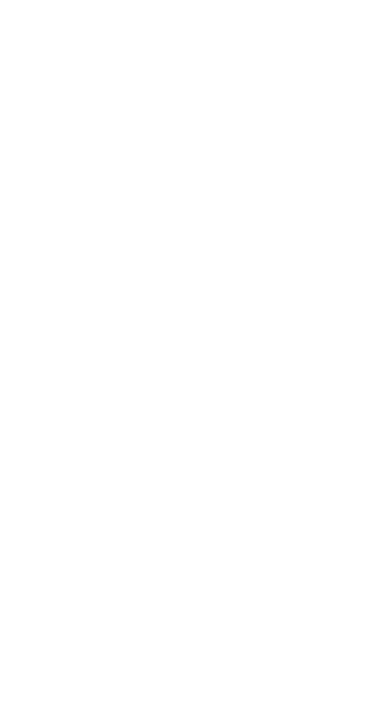
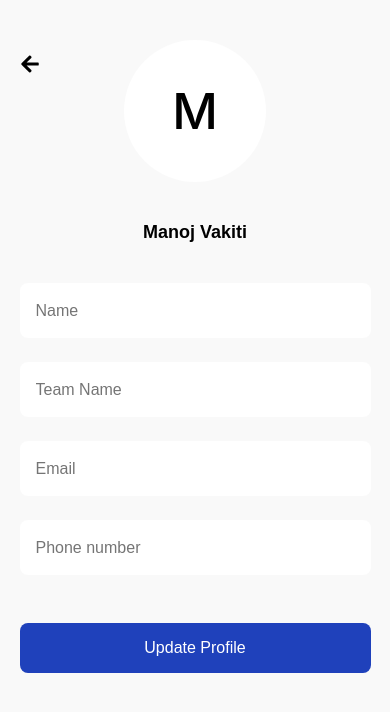
Before and after one commit to manoj8374/Cabin-Booking, a React (Create React App) app in the folder my-app/: page /update-profile in a window 390 px wide. Before the commit this address had no page. Shown: the top 712 px of the page. Built offline with nearby package versions, Linux system fonts and the light colour scheme.

Commit message:
Completed mobile version of update profile page

```diff
--- a/my-app/src/App.tsx
+++ b/my-app/src/App.tsx
@@ -2,6 +2,7 @@ import { Route, Routes } from 'react-router-dom';
 import Login from './components/Login';
 import CreateAccount from './components/CreateAccount'
 import ForgotPasswordComponent from './components/ForgotPassword'
+import UpdateProfile from './components/UpdateProfile';
 import './App.css';
 
 function App() {
@@ -10,6 +11,7 @@ function App() {
       <Route path="/login" element={<Login />} />
       <Route path = "/create-account" element = {<CreateAccount />} />
       <Route path = "/forgot-password" element = {<ForgotPasswordComponent />} />
+      <Route path = "/update-profile" element = {<UpdateProfile />} />
     </Routes>
   );
 }
--- /dev/null
+++ b/my-app/src/components/UpdateProfile/UpdateProfileStyled.tsx
@@ -0,0 +1,73 @@
+import styled from 'styled-components'
+
+export const UpdateProfileContainer = styled.div`
+    background-color: #F9F9F9;
+    min-height: 100vh;
+`
+
+export const UpdateProfileSubContainer = styled.div`
+    background-color: #F9F9F9;
+    height: 100%;
+    display: flex;
+    flex-direction: column;
+    align-items: center;
+    padding-top: 40px;
+    gap: 40px;
+    position: relative;
+`
+
+export const UpdateProfileImageContainer = styled.div`
+    width: 142px;
+    height: 142px;
+    background-color: white;
+    border-radius: 100px;
+    display: flex;
+    justify-content: center;
+    align-items: center;
+    font-size: 50px;
+    font-weight: 500;
+`
+
+export const UpdateProfileHeading = styled.p`
+    font-size: 18px;
+    font-family: 'Poppins', sans-serif;
+    font-weight: bold;
+`
+
+export const UpdateProfileForm = styled.form`
+    display: flex;
+    flex-direction: column;
+    align-items: center;
+    gap: 24px;
+    width: 90%;
+`
+
+export const UpdateProfileInput = styled.input`
+    width: 100%;
+    height: 55px;
+    border-radius: 8px;
+    font-size: 16px;
+    padding-left: 16px;
+    border: none;
+`
+
+export const UpdateProfileButton = styled.button`
+    width: 100%;
+    height: 50px;
+    border-radius: 8px;
+    border: none;
+    background-color: #1F41BB;
+    color: white;
+    font-size: 16px;
+    margin-top: 24px;
+`
+
+export const UpdateProfileArrowContainer = styled.div`
+    background-color: transparent;
+    width: fit-content;
+    position: absolute;
+    top: 8%;
+    left: 5%;
+    cursor: pointer;
+    font-weight: normal;
+`
--- /dev/null
+++ b/my-app/src/components/UpdateProfile/index.tsx
@@ -0,0 +1,29 @@
+import {UpdateProfileContainer, UpdateProfileSubContainer, UpdateProfileImageContainer, UpdateProfileHeading, UpdateProfileForm, UpdateProfileInput, UpdateProfileButton, UpdateProfileArrowContainer} from './UpdateProfileStyled'
+import { FaArrowLeft } from "react-icons/fa";
+
+const UpdateProfile = () => {
+    return (
+        <UpdateProfileContainer>
+            <UpdateProfileSubContainer>
+                <UpdateProfileArrowContainer>
+                    <FaArrowLeft strokeWidth={0} size={20}/>
+                </UpdateProfileArrowContainer>
+                <UpdateProfileImageContainer>
+                    M
+                </UpdateProfileImageContainer>
+                <UpdateProfileHeading>
+                    Manoj Vakiti
+                </UpdateProfileHeading>
+                <UpdateProfileForm>
+                    <UpdateProfileInput type = "text" placeholder = "Name" />
+                    <UpdateProfileInput type = "text" placeholder = "Team Name" />
+                    <UpdateProfileInput type = "text" placeholder = "Email" />
+                    <UpdateProfileInput type = "text" placeholder = "Phone number" />
+                    <UpdateProfileButton>Update Profile</UpdateProfileButton>
+                </UpdateProfileForm>
+            </UpdateProfileSubContainer>
+        </UpdateProfileContainer>
+    )
+}
+
+export default UpdateProfile
```
Also changed, not shown: 1 other file (tests, documents, lock files or other folders).
